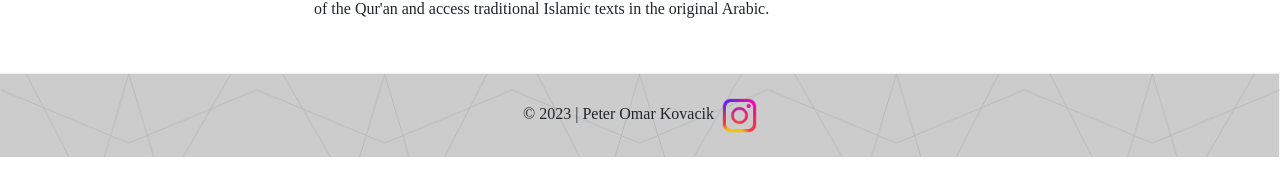
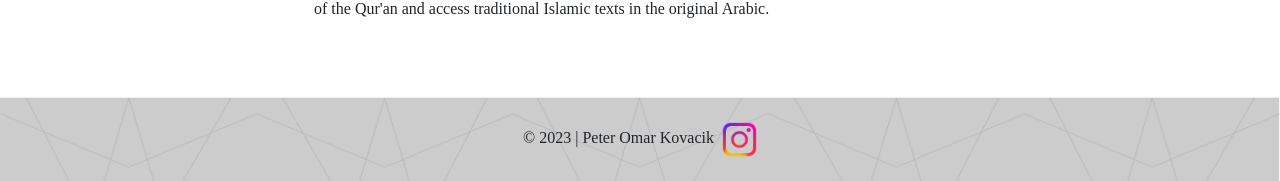
Before and after one commit to peterkovacik/arabic-with-omar, a Nuxt app: page / in a window 1280 px wide. Shown: the part 975-1156 px from the top of the page. Before the commit the page ends 1132 px from the top, so only its background shows below. Built offline with nearby package versions, Linux system fonts and the light colour scheme.

Commit message:
troubleshoot padding and margin for submit button

```diff
--- a/components/Footer.vue
+++ b/components/Footer.vue
@@ -1,5 +1,5 @@
 <template>
-    <footer class="bg-light py-4">
+    <footer class="bg-light mt-4 py-4">
         <div class="text-center">
             <span><p class="text-center copyright mx-1">&copy; 2023 | Peter Omar Kovacik</p></span>
             <NuxtLink class="nav-link instagram-link mx-1" to="https://www.instagram.com/omarkovacik/" target="_blank">
```
